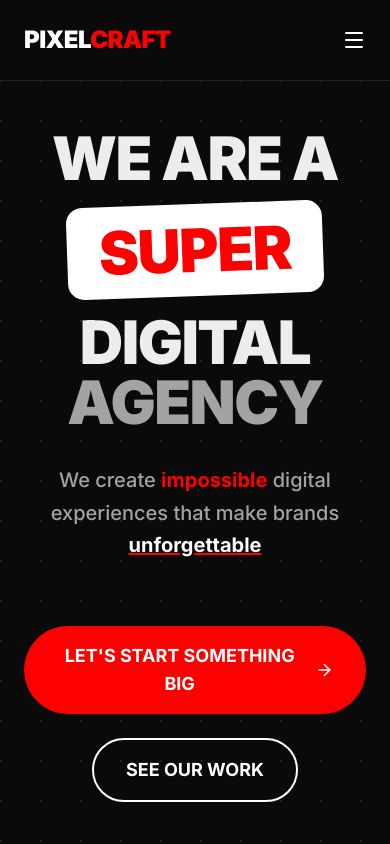
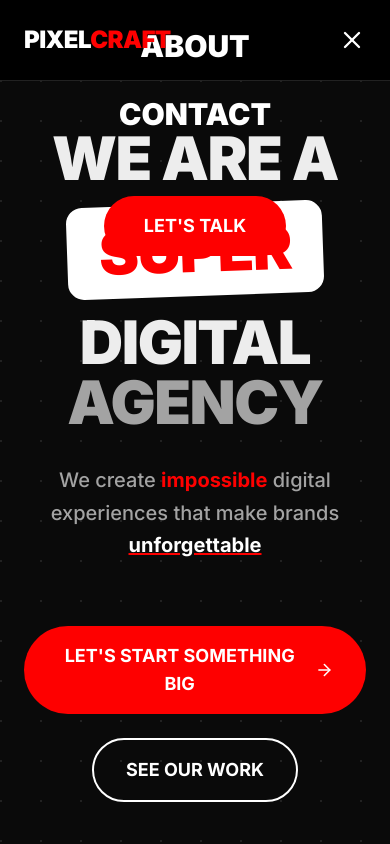
Before and after one commit to SallalZahid56/studio-website, a Next.js app: page / in a window 390 px wide. Both pictures are taken after a click on the button 354 px from the left and 40 px from the top of the page. Shown: the top 844 px of the page. Built offline with nearby package versions, Linux system fonts and the light colour scheme.

Commit message:
Add the services section

```diff
--- a/src/app/components/Navbar.tsx
+++ b/src/app/components/Navbar.tsx
@@ -1,41 +1,63 @@
+"use client";
+
+import { useState } from "react";
 import Link from "next/link";
-import { Menu } from "lucide-react";
+import { Menu, X } from "lucide-react";
 
 export default function Navbar() {
+  const [isOpen, setIsOpen] = useState(false);
+
+  const toggleMenu = () => setIsOpen(!isOpen);
+
   return (
-    // <header> acts as our sticky container. The 'z-50' keeps it on top of all other content.
     <header className="fixed top-0 left-0 right-0 z-50 bg-background/80 backdrop-blur-md border-b border-white/10">
-
-      {/* max-w-7xl keeps the content centered and stops it from stretching too wide on massive monitors */}
       <div className="max-w-7xl mx-auto px-6 h-20 flex items-center justify-between">
 
-        {/* 1. Logo Section */}
-        <Link href="/" className="text-2xl font-black tracking-tight text-white">
-          PIXEL<span className="text-[#fe0000]">CRAFT</span>
+        {/* Logo */}
+        <Link href="/" className="text-2xl font-black tracking-tight text-white z-50">
+          PIXEL<span className="text-brand">CRAFT</span>
         </Link>
 
-        {/* 2. Desktop Navigation */}
+        {/* Desktop Navigation */}
         <nav className="hidden md:flex items-center space-x-8">
-          <Link href="#home" className="hover:text-[#fe0000] transition-colors font-bold uppercase tracking-wide text-white">Home</Link>
-          <Link href="#services" className="hover:text-[#fe0000] transition-colors font-bold uppercase tracking-wide text-white">Services</Link>
-          <Link href="#portfolio" className="hover:text-[#fe0000] transition-colors font-bold uppercase tracking-wide text-white">Portfolio</Link>
-          <Link href="#about" className="hover:text-[#fe0000] transition-colors font-bold uppercase tracking-wide text-white">About</Link>
-          <Link href="#contact" className="hover:text-[#fe0000] transition-colors font-bold uppercase tracking-wide text-white">Contact</Link>
+          {["Home", "Services", "Portfolio", "About", "Contact"].map((item) => (
+            <Link key={item} href={`#${item.toLowerCase()}`} className="hover:text-brand transition-colors font-bold uppercase tracking-wide text-white">
+              {item}
+            </Link>
+          ))}
         </nav>
 
-        {/* 3. CTA Button (Desktop Only) */}
+        {/* Desktop CTA */}
         <div className="hidden md:block">
-          <button className="inline-flex items-center justify-center bg-[#fe0000] hover:bg-[#d80000] text-white font-bold px-6 py-2 rounded-full transition-all text-sm tracking-wide">
+          <button className="bg-brand hover:bg-brand-dark text-white font-bold px-6 py-2 rounded-full transition-all text-sm tracking-wide">
             LET&apos;S TALK
           </button>
         </div>
 
-        {/* 4. Mobile Menu Icon */}
-        <button className="md:hidden text-white">
-          <Menu size={24} />
+        {/* Mobile/Tablet Hamburger Icon */}
+        <button className="md:hidden text-white z-50" onClick={toggleMenu}>
+          {isOpen ? <X size={28} /> : <Menu size={28} />}
         </button>
+      </div>
 
-      </div>
+      {/* Mobile/Tablet Fullscreen Menu */}
+      {isOpen && (
+        <div className="fixed inset-0 bg-black flex flex-col items-center justify-center space-y-8 md:hidden">
+          {["Home", "Services", "Portfolio", "About", "Contact"].map((item) => (
+            <Link
+              key={item}
+              href={`#${item.toLowerCase()}`}
+              onClick={() => setIsOpen(false)}
+              className="text-3xl font-black uppercase text-white hover:text-brand transition-colors"
+            >
+              {item}
+            </Link>
+          ))}
+          <button className="bg-brand text-white font-bold px-10 py-4 rounded-full text-lg mt-8">
+            LET&apos;S TALK
+          </button>
+        </div>
+      )}
     </header>
   );
 }
```
